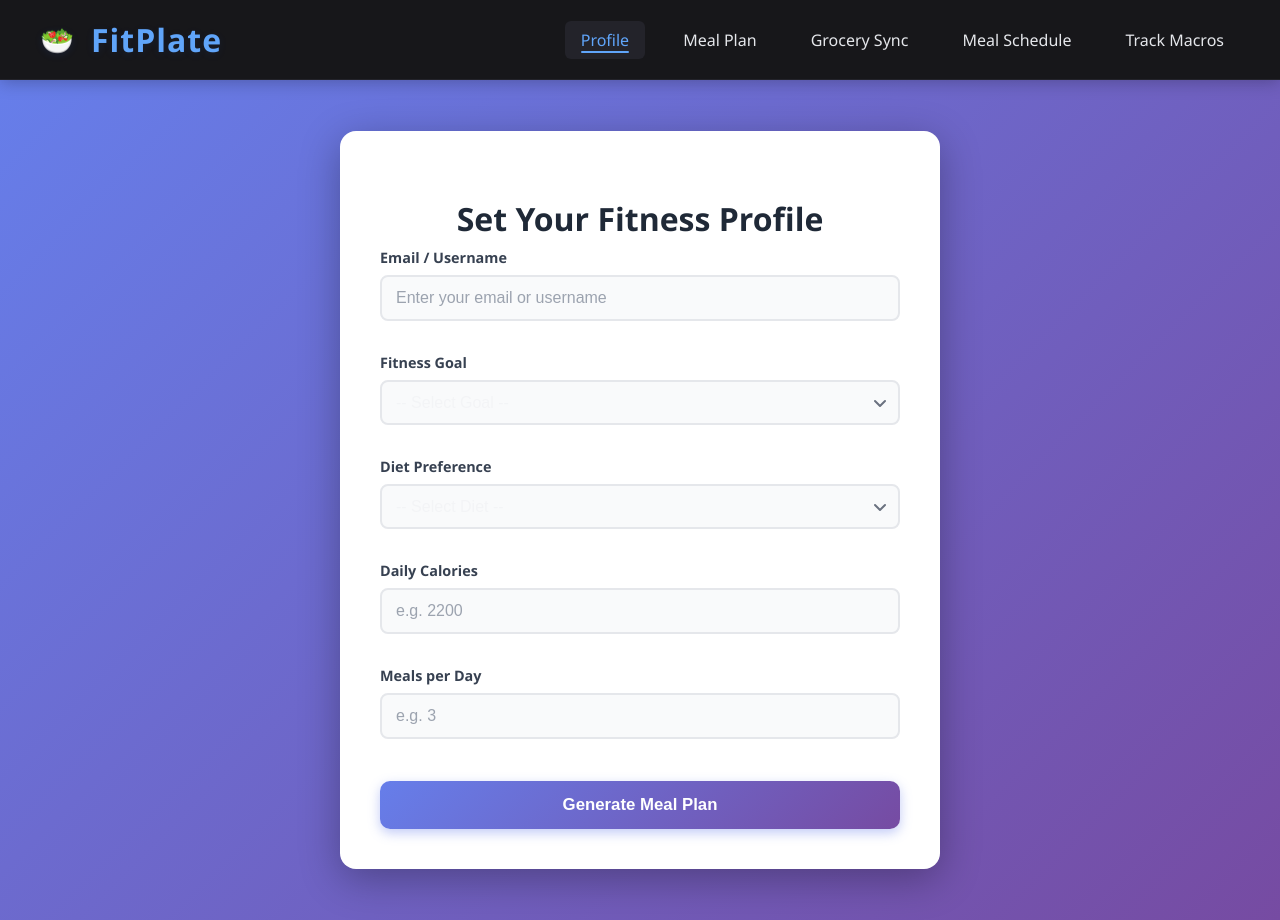
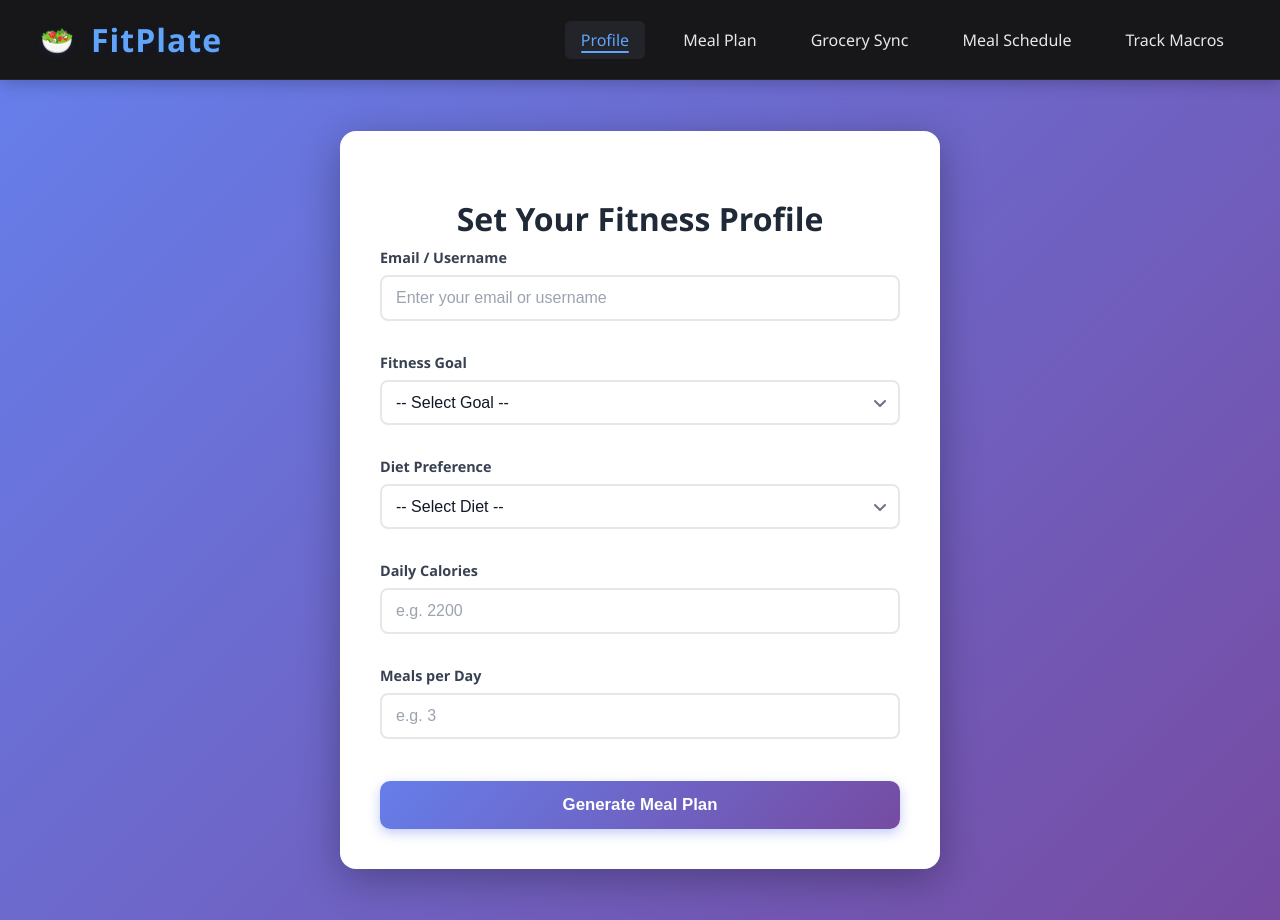
Before and after one commit to Isaac3176/isaac3176.github.io, a React (Vite) app: page /#/profile in a window 1280 px wide. Built offline with nearby package versions, Linux system fonts and the light colour scheme.

Commit message:
fixed profile form css

```diff
--- a/src/pages/ProfileForm.css
+++ b/src/pages/ProfileForm.css
@@ -65,7 +65,8 @@
   margin-top: 8px;
   border-radius: 8px;
   border: 2px solid #e5e7eb;
-  background: #f9fafb;
+  background: #ffffff;
+  color: #111827;
   transition: all 0.2s ease;
 }
 
```
